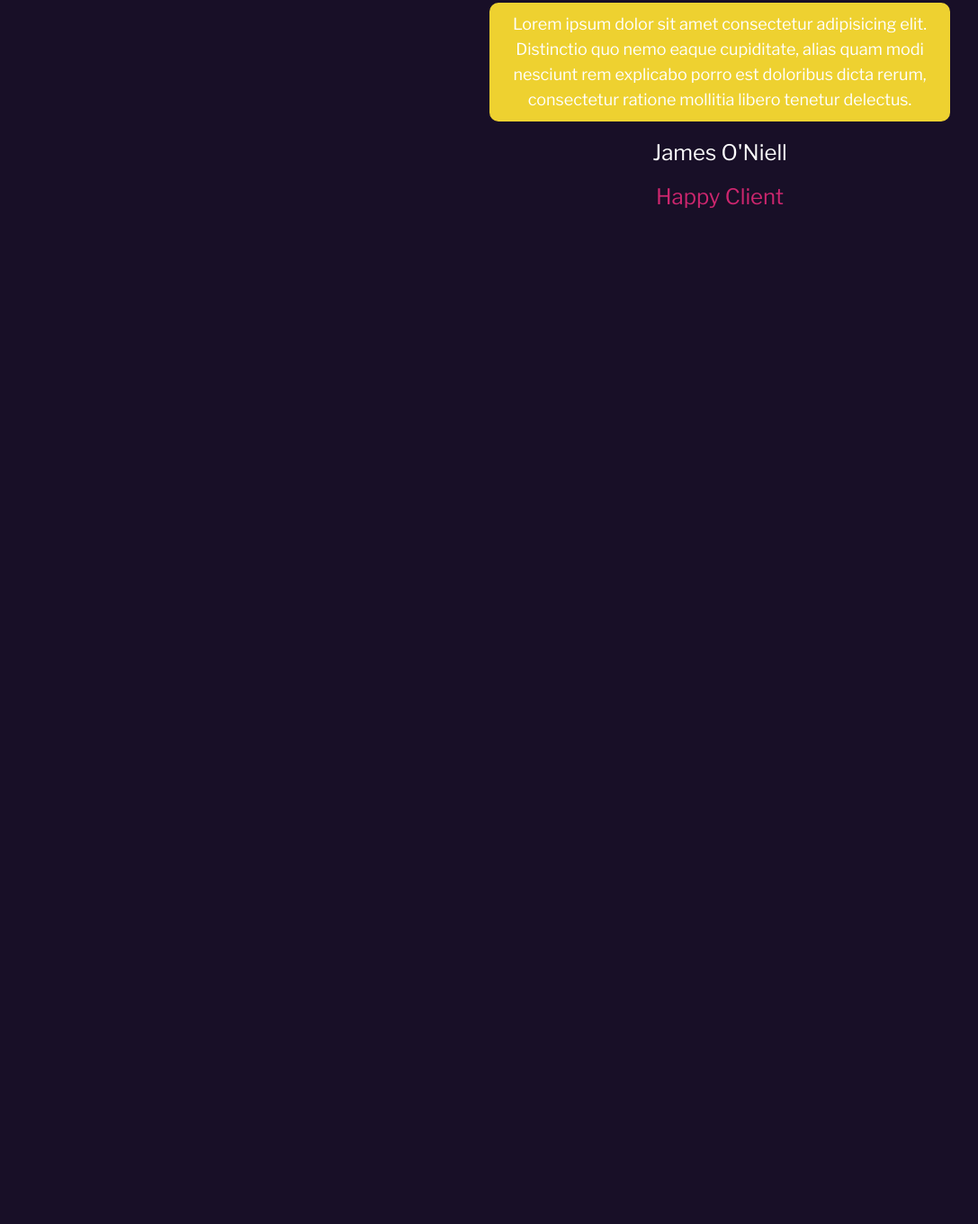
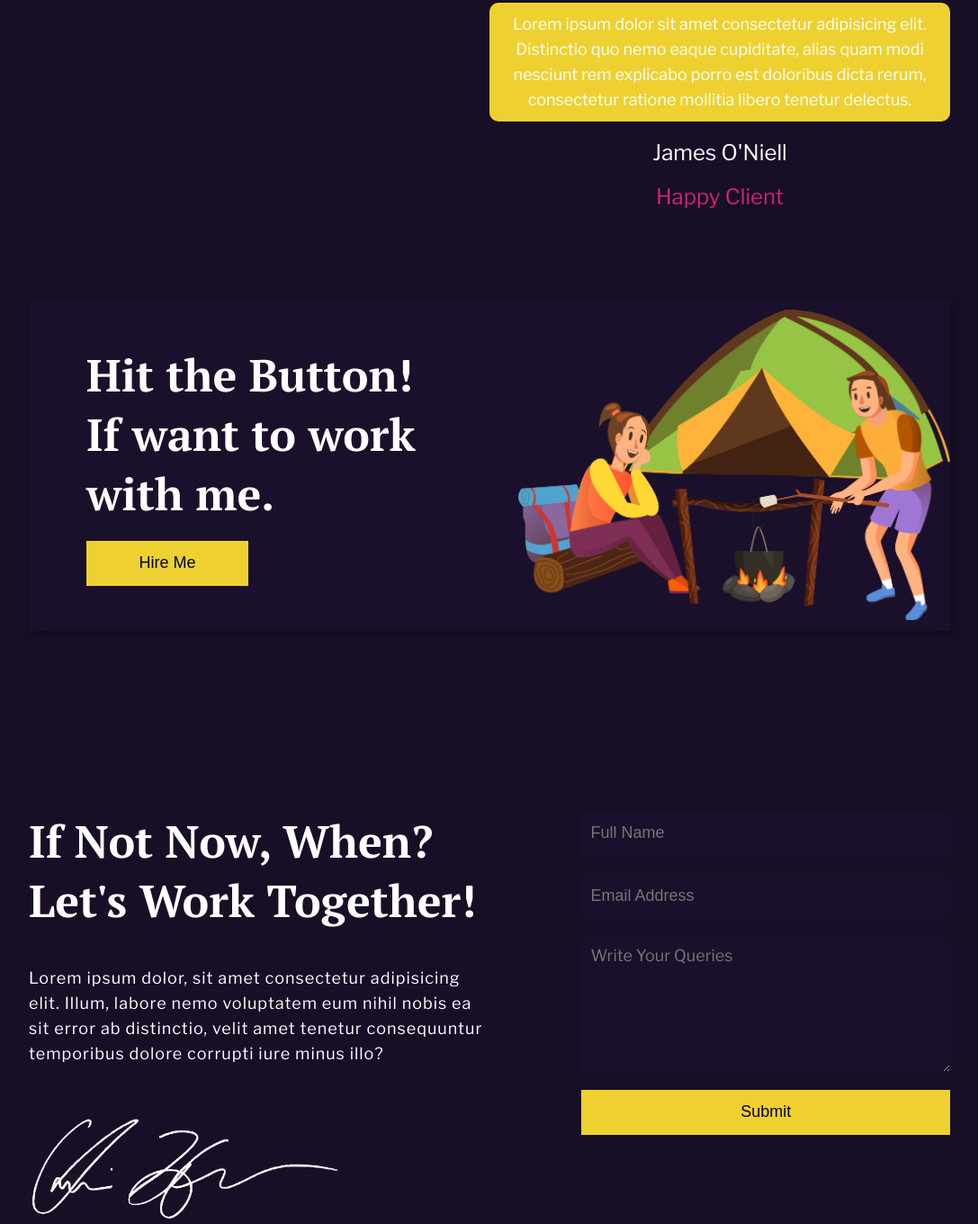
Before and after one commit to sunny080/Portfolio, a plain HTML site: page index.html in a window 1280 px wide. Shown: the part 4408-5768 px from the top of the page at 90% size, without its empty margins (96-1183 px from the left). Before the commit the page ends 4641 px from the top, so only its background shows below. Drawn offline with nearby package versions, Linux system fonts and the light colour scheme.

Commit message:
contact section complete

```diff
--- a/index.html
+++ b/index.html
@@ -158,7 +158,7 @@
     <div class="testtimonials">
         <div class="testtimonials-left">
             <h1 class="stroke-image text-10">20</h1>
-        <p class="text-5">POSITIVE FEEDBACK  </p>
+            <p class="text-5">POSITIVE FEEDBACK </p>
         </div>
         <div class="testtimonials-right">
             <p class="text-6">Testimonial</p>
@@ -168,12 +168,56 @@
             </div>
             <div class="testtimonial">
                 <img src="./images/Ellipse 7.png" class="testtimonial-men" alt="">
-            <p class="text-8">Lorem ipsum dolor sit amet consectetur adipisicing elit. Distinctio quo nemo eaque cupiditate, alias quam modi nesciunt rem explicabo porro est doloribus dicta rerum, consectetur ratione mollitia libero tenetur delectus.</p>
+                <p class="text-8">Lorem ipsum dolor sit amet consectetur adipisicing elit. Distinctio quo nemo eaque
+                    cupiditate, alias quam modi nesciunt rem explicabo porro est doloribus dicta rerum, consectetur
+                    ratione mollitia libero tenetur delectus.</p>
                 <p class="text-9">James O'Niell</p>
                 <p class="text-0">Happy Client</p>
             </div>
         </div>
     </div>
+
+
+
+
+    <div class="lower-section">
+        <div class="lower-left">
+            <h1 class="text11">Hit the Button! <br>If want to work with me.</h1>
+            <button class="btn4">Hire Me</button>
+        </div>
+        <div class="lower-right">
+            <img class="group-image" src="./images/Untitled-1.png" alt="group-img">
+        </div>
+    </div>
+
+
+
+
+
+
+
+    <div class="conatct-section">
+        <div class="contact-left">
+            <h1 class="text12">If Not Now, When? <br>Let's Work Together!</h1>
+            <p class="text13">Lorem ipsum dolor, sit amet consectetur adipisicing elit. Illum, labore nemo voluptatem
+                eum nihil nobis ea sit error ab distinctio, velit amet tenetur consequuntur temporibus dolore corrupti
+                iure minus illo?</p>
+            <img src="./images/Group 72.png" class="signature-image" alt="signature">
+        </div>
+        <div class="contact-right">
+            <form class="submit-btn" action="https://formspree.io/f/xeqnlwqa" method="POST">
+                <fieldset class="connect" style="border: none;" id="fs-frm-inputs">
+                    <input class="name-area" type="text" name="name" id="full-name" placeholder="Full Name" required="">
+                    <input type="email" name="_replyto" class="name-area" id="email-address" placeholder="Email Address" required="">
+                    <textarea rows="5" name="message" class="name-area-1" id="message" placeholder="Write Your Queries"
+                        required=""></textarea>
+                    <input type="hidden"  name="_subject" id="email-subject" value="Contact Form Submission">
+                </fieldset>
+                <input class="btn6" type="submit" value="Submit">
+            </form>
+        </div>
+    </div>
+
 
 
 
--- a/style.css
+++ b/style.css
@@ -502,6 +502,170 @@ color: transparent;
 }
 
 
+/* testtimonial complete */
+
+
+.lower-section{
+
+  width: 80%;
+  background-color: #1b102b;
+  margin-top: 100px;
+  padding-left: 5%;
+  margin-left: 10%;
+  box-shadow: 2px 5px 10px rgba(0, 0, 0, 0.342);
+  display: flex;
+  margin-bottom: 100px;
+
+}
+.lower-left{
+  display: flex;
+  justify-content: center;
+  flex-direction: column;
+  width: 50%;
+}
+.text11{
+  margin-top: 50px;
+  color: #fff;
+  font-family: 'PT Serif', serif;
+  font-size: 50px;
+
+
+}
+.btn4{
+  margin-top: 20px;
+  width: 180px;
+  height: 50px;
+  background-color: var(--golden-color);
+  border: none;
+  font-size: 18px;
+  cursor: pointer;
+  transition: .3s;
+  margin-bottom: 50px;
+}
+.btn4:hover{
+  color: #fff;
+  background-color: #eacd5b;
+}
+
+
+.lower-right{
+  display: flex;
+  align-items: center;
+   width: 50%;
+
+}
+.group-image{
+  object-fit: cover;
+  width: 100%;
+}
+
+
+/* lower-conmplete */
+
+
+
+
+
+
+
+
+
+
+
+
+
+
+
+.conatct-section{
+  width: 100%;
+  padding: 0 10%;
+  display: flex;
+
+  margin-top: 200px;
+
+}
+.contact-left{
+  width: 50%;
+}
+.text12{
+  font-size: 50px;
+  color: #fff;
+  font-family: 'PT Serif', serif;
+}
+.text13{
+  font-size: 18px;
+  color: #fff;
+  margin-top: 40px;
+  line-height: 28px;
+  letter-spacing:1px;
+}
+.signature-image{
+  margin-top: 50px;
+  width: 350px;
+}
+
+.contact-right{
+
+overflow: hidden;
+  width:50%;
+}
+.submit-btn{
+  display: flex;
+  align-items:flex-end;
+  flex-direction: column;
+
+}
+.connect{
+  width: 100%;
+  align-items: flex-end;
+  display: flex;
+  flex-direction:column ;
+  gap: 20px;
+}
+.name-area{
+  border: none;
+  background-color: #1b102b;
+  height: 50px;
+  width: 80%;
+  font-size: 18px;
+  padding-left: 10PX;
+}
+.name-area-1{
+font-family: 'Libre Franklin', sans-serif;
+  padding-top: 10px;
+  border: none;
+  background-color: #1b102b;
+  height: 150px;
+  width: 80%;
+  font-size: 18px;
+  padding-left: 10PX;
+}
+.btn6{
+
+  font-size: 18px;
+  height: 50px;
+  margin-top: 20px;
+  width: 80%;
+  background-color: var(--golden-color);
+  border: none;
+  transition: .3s;
+}
+.btn6:hover{
+
+  background-color: #eacd5b;
+}
+
+
+
+
+
+
+
+
+
+
+
+
 
 
 
@@ -564,6 +728,9 @@ color: transparent;
   }
   .text-10{
     font-size: 270px;
+  }
+  .text11{
+    font-size: 40px;
   }
 }
 @media (max-width:935px) {
@@ -730,6 +897,40 @@ color: transparent;
       .text-5{
         margin-top: -20px;
       }
+      .lower-section{
+        flex-direction: column;
+      }
+      .lower-left{
+        align-items: center;
+        text-align: center;
+        width: 100%;
+      }
+      .lower-right{
+        width: 100%;
+      }
+      .text11{
+        font-size: 30px;
+      }
+      .conatct-section{
+        margin-top: 120px;
+        flex-direction: column;
+      }
+      .contact-left{
+        width: 100%;
+      }
+      .contact-right{
+        width:100%;
+        margin-top: 50px;
+      }
+      .name-area{
+        width: 100%;
+      }
+      .name-area-1{
+        width: 100%;
+      }
+      .btn6{
+        width: 100%;
+      }
 
 }
 
@@ -818,4 +1019,7 @@ color: transparent;
     grid-template-rows: 450px  450px  450px  450px  450px  450px  450px  450px ;
     grid-template-columns: 1fr ;
     }
+    .signature-image{
+      width: 250px;
+    }
 }
```
Also changed, not shown: images/Group 72.png (added), images/Untitled-1.png (added). Lines whose indentation alone changed are shown as unchanged.
